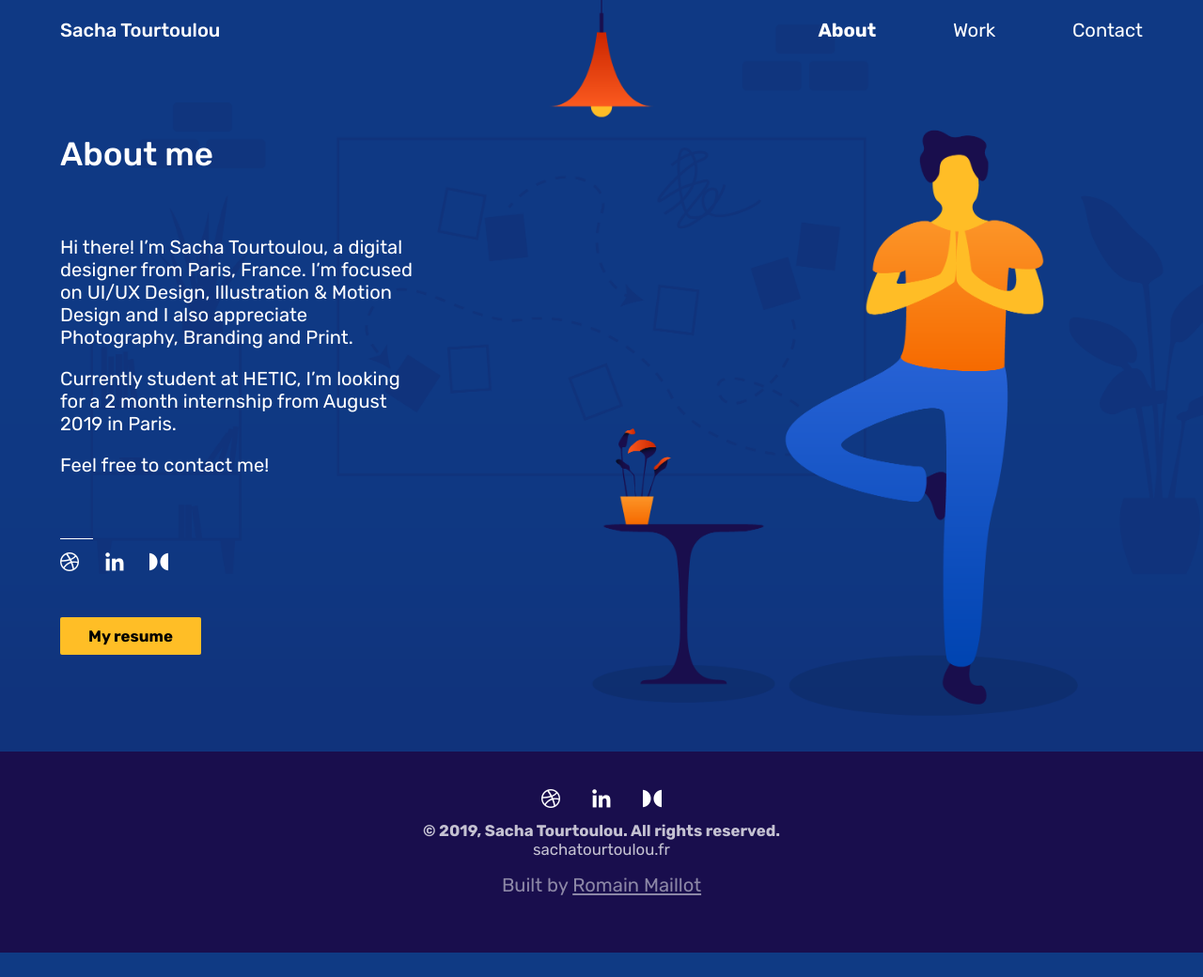
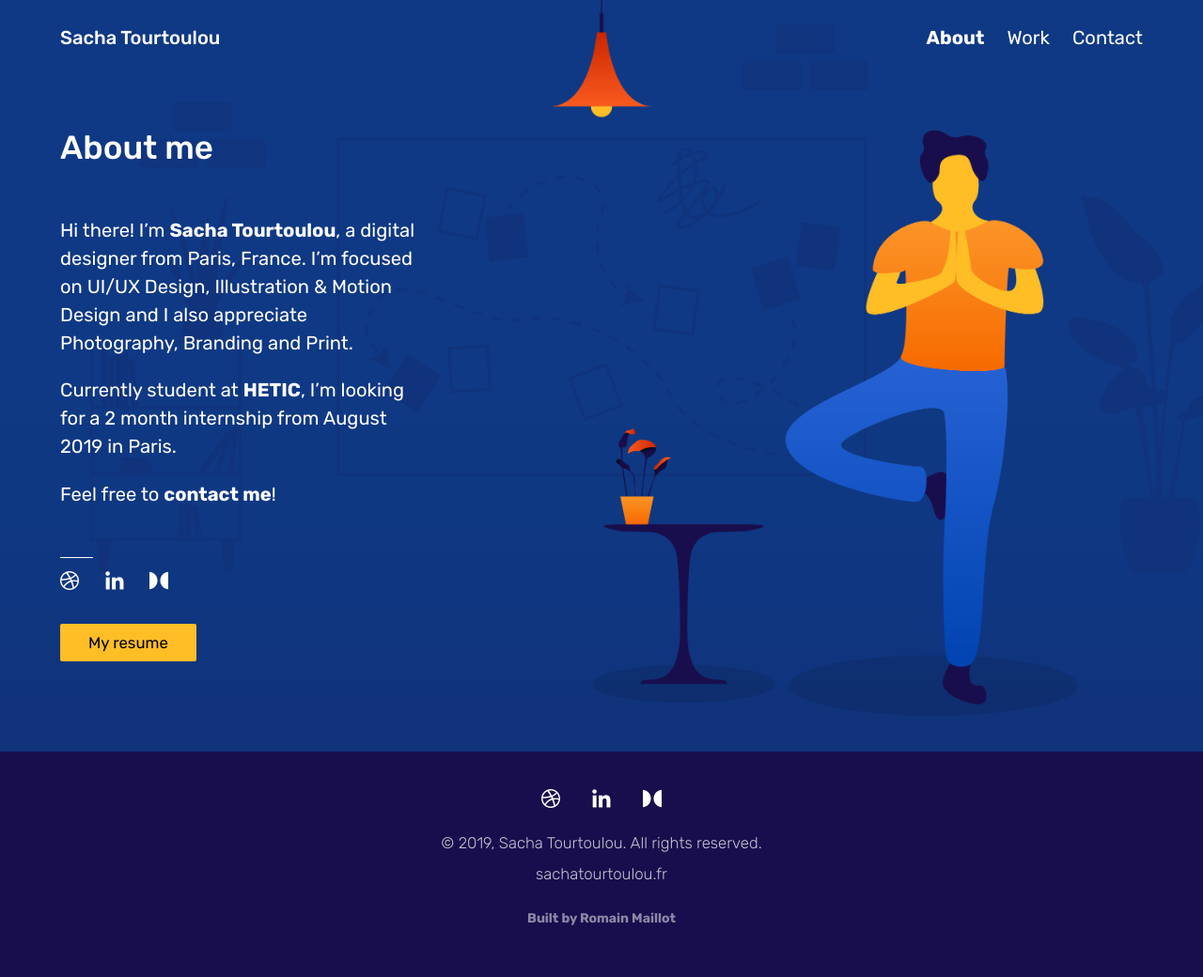
Before and after one commit to RomainMaillot/sachaTourtoulou-portfolio, a Gatsby site: page /about in a window 1280 px wide. Shown: the whole page at 94% size. Before the commit the page ends 1014 px from the top, so only its background shows below. Built offline with nearby package versions, Linux system fonts and the light colour scheme; Gatsby itself is replaced by a stand-in of ours.

Commit message:
:lipstick: Changing some ui from the designer

```diff
--- a/src/data/projects.json
+++ b/src/data/projects.json
@@ -4,13 +4,13 @@
         "theme": "UX / UI Design",
         "year": "2019",
         "role": "UX / UI designer",
-        "context": "This is an educational project carried out as part of my studies at HETIC. The subject was to create a digital project related to the Human in society. </br></br> With my team (composed of 6 people), we created an application that generates accessible journeys for people with disabilities. The challenge was to set up these people in order to develop an application that could be used on a daily basis."
+        "context": "This is an educational project carried out as part of my studies at HETIC. The subject was to create a digital project related to the Human in society. With my team (composed of 6 people), we created an application that generates accessible journeys for people with disabilities. The challenge was to set up these people in order to develop an application that could be used on a daily basis."
     },
     {
         "title": "Web app • 2018",
         "theme": "UX / UI Design & Branding",
         "year": "2018",
         "role": "UX / UI designer",
-        "context": "This is an educational project carried out as part of my studies at HETIC. The subject was to create a digital project related to the Human in society. </br></br> With my team (composed of 6 people), we created an application that generates accessible journeys for people with disabilities. The challenge was to set up these people in order to develop an application that could be used on a daily basis."
+        "context": "This is an educational project carried out as part of my studies at HETIC. The subject was to create a digital project related to the Human in society. With my team (composed of 6 people), we created an application that generates accessible journeys for people with disabilities. The challenge was to set up these people in order to develop an application that could be used on a daily basis."
     }
 ]
--- a/src/layouts/index.js
+++ b/src/layouts/index.js
@@ -66,9 +66,9 @@ const Layout = ({ children, location }) => (
           <containers.logo>
             <a href="https://dribbble.com/sachatourtoulou" target="_blank" rel="noopener noreferrer"><Img fixed={data.dribbble.childImageSharp.fixed} alt="Logo dribbble" /></a>
             <a href="https://www.linkedin.com/in/sachatourtoulou/" target="_blank" rel="noopener noreferrer"><Img fixed={data.linkedin.childImageSharp.fixed} alt="Logo linkedin" /></a>
-            <a href="#" rel="noopener noreferrer"><Img fixed={data.more.childImageSharp.fixed} alt="" /></a>
+            <a href="https://www.flickr.com/photos/sachatourtoulou/" target="_blank" rel="noopener noreferrer"><Img fixed={data.more.childImageSharp.fixed} alt="" /></a>
           </containers.logo>
-          <texts.footer bold>
+          <texts.footer>
             © {new Date().getFullYear()}, Sacha Tourtoulou. All rights reserved.
           </texts.footer>
           <texts.footer>
--- a/src/pages/about.js
+++ b/src/pages/about.js
@@ -40,16 +40,16 @@ const About = () => (
           <SEO title="About" />
           <texts.title>About me</texts.title>
           <div>
-            <texts.description>Hi there! I’m Sacha Tourtoulou, a digital designer from Paris, France. I’m focused on UI/UX Design, Illustration & Motion Design and I also appreciate Photography, Branding and Print.</texts.description>
-            <texts.description>Currently student at HETIC, I’m looking for a 2 month internship from August 2019 in Paris.</texts.description>
-            <texts.description>Feel free to contact me! </texts.description>
+            <texts.description>Hi there! I’m <span>Sacha Tourtoulou</span>, a digital designer from Paris, France. I’m focused on UI/UX Design, Illustration & Motion Design and I also appreciate Photography, Branding and Print.</texts.description>
+            <texts.description>Currently student at <span>HETIC</span>, I’m looking for a 2 month internship from August 2019 in Paris.</texts.description>
+            <texts.description>Feel free to <span>contact me</span>! </texts.description>
           </div>
           <containers.logos>
             <a href="https://dribbble.com/sachatourtoulou" target="_blank" rel="noopener noreferrer"><Img fixed={data.dribbble.childImageSharp.fixed} alt="Logo dribbble" /></a>
             <a href="https://www.linkedin.com/in/sachatourtoulou/" target="_blank" rel="noopener noreferrer"><Img fixed={data.linkedin.childImageSharp.fixed} alt="Logo linkedin" /></a>
-            <a href="#" target="_blank" rel="noopener noreferrer"><Img fixed={data.more.childImageSharp.fixed} alt="" /></a>
+            <a href="https://www.flickr.com/photos/sachatourtoulou/" target="_blank" rel="noopener noreferrer"><Img fixed={data.more.childImageSharp.fixed} alt="" /></a>
           </containers.logos>
-          <texts.button to="#" rel="noopener noreferrer">My resume</texts.button>
+          <texts.resume href="documents/resume.pdf" target="_blank" rel="noopener noreferrer">My resume</texts.resume>
         </containers.about>
       </BackgroundImage>
         )}
--- a/src/pages/index.js
+++ b/src/pages/index.js
@@ -27,7 +27,7 @@ const Home = () => (
                 >
           <containers.main>
             <SEO title="Home" description="This is my description." />
-            <texts.textBig>Hey! I’m Sacha, a digital designer from Paris, focused on UI/UX Design, Illustration & Motion Design. Currently student at HETIC. </texts.textBig>
+            <texts.textBig>Hey! I’m <span>Sacha</span>, a digital designer from Paris, focused on <span>UI/UX Design</span>, <span>Illustration</span> & <span>Motion Design</span>. Currently student at HETIC. </texts.textBig>
             <texts.button to="/work">See my work</texts.button>
           </containers.main>
         </BackgroundImage>
--- a/src/styles/constants.js
+++ b/src/styles/constants.js
@@ -5,6 +5,7 @@ const colors = {
     darkBlue: '#190E4D',
     grey: '#ECF0F1',
     yellow: '#FFBE26',
+    orange: '#EB4814',
     green: '#85E695',
     darkGrey: '#EEEEEE',
 }
--- a/src/styles/containers.js
+++ b/src/styles/containers.js
@@ -2,7 +2,7 @@ import styled from 'styled-components'
 import { colors, sizes, breakpoints } from './constants'
 
 const header = styled.header`
-    height: 8vh;
+    height: 10vh;
     width: 100vw;
     display: flex;
     flex-direction: row;
@@ -17,7 +17,7 @@ const nav = styled.nav`
     display: flex;
     flex-direction: row;
     justify-content: space-between;
-    width: 30%;
+    width: 20%;
     .menu-toggle {
         cursor: pointer;
         display: none;
@@ -93,7 +93,7 @@ const nav = styled.nav`
 const main = styled.main`
     width: 100%;
     height: 100vh;
-    padding: 20vh 0 2vh 0;
+    padding: 20vh 0 4vh 0;
     display: flex;
     flex-direction: column;
     align-items: center;
@@ -151,6 +151,7 @@ const contact = styled.main`
 
 const work = styled.div`
     width: 100%;
+    height: 100vh;
     padding: 15vh 5vw 10vh 5vw;
     display: flex;
     flex-direction: column;
@@ -190,7 +191,8 @@ const content = styled.main`
         margin-bottom: 10vh;
         p {
             margin-top: 10px;
-            font-size: 1rem;
+            font-size: ${sizes.description};
+            line-height: 30px;
         }
     }
     .next {
@@ -207,7 +209,7 @@ const content = styled.main`
 `
 
 const project = styled.div`
-    width: 90%;
+    width: 80%;
     margin-top: 5vh;
     display: flex;
     flex-direction: column;
@@ -223,7 +225,7 @@ const project = styled.div`
         position: relative;
     }
     .img-after {
-        width: 90%;
+        width: 80%;
         position: absolute;
         top: 5%;
         left: 105%;
@@ -248,6 +250,7 @@ const col = styled.div`
 
 const footer = styled.footer`
     display: flex;
+    height: 20vh;
     flex-direction: column;
     align-items: center;
     justify-content: space-between;
--- a/src/styles/texts.js
+++ b/src/styles/texts.js
@@ -25,10 +25,13 @@ const text = styled.p`
 const textBig = styled.p`
     font-size: ${sizes.textBig};
     color: white;
-    font-weight: bold;
     width: 50%;
     margin: 0;
     text-align: center;
+    line-height: 40px;
+    span {
+        font-weight: bold;
+    }
     @media (max-width: ${breakpoints.small}) {
         width: 80%;
         font-size: ${sizes.header}
@@ -37,26 +40,30 @@ const textBig = styled.p`
 
 const footer = styled.p`
     font-size: ${sizes.footer};
-    font-weight: ${props => props.bold ? '700' : 'normal'};
+    font-weight: 300;
     color: white;
     margin: 0;
     opacity: 0.75;
 `
 
 const credits = styled.p`
-    font-size: ${sizes.text};
-    font-weight: '700';
+    font-weight: bold;
     color: white;
     margin-top: 2vh;
     opacity: 0.5;
     a {
         color: white;
+        text-decoration: none;
     }
 `
 
 const description = styled.p`
     font-size: ${sizes.description};
     color: white;
+    line-height: 30px;
+    span {
+        font-weight: bold;
+    }
 `
 
 const button = styled(Link)`
@@ -67,11 +74,28 @@ const button = styled(Link)`
     vertical-align: center;
     background: ${colors.yellow};
     text-decoration: none;
-    font-weight: 700;
+    font-weight: normal;
     font-size: ${sizes.button};
+    position: relative;
+    transition: all 0.3s ease-in-out;
+    &::after {
+        content: "";
+        position: absolute;
+        top: 0;
+        left: 0;
+        width: 100%;
+        height: 100%;
+        background: ${colors.orange};
+        border-radius: 2px;
+        z-index: -10;
+    }
+    &:hover {
+        background: transparent;
+    }
 `
 
 const buttonProject = button.withComponent('div')
+const resume = button.withComponent('a')
 
 const submit = styled.button`
     color: black;
@@ -90,6 +114,7 @@ const submit = styled.button`
 const projectTitle = styled.h2`
     font-size: ${sizes.description};
     color: white;
+    font-weight: normal;
 `
 
 const formTitle = styled.h2`
@@ -100,7 +125,7 @@ const formTitle = styled.h2`
 
 const theme = styled.p`
     font-size: ${sizes.description};
-    font-weight: bold;
+    font-weight: normal;
     color: white;
     opacity: 0.5;
     margin: 0;
@@ -172,5 +197,6 @@ export {
     formTitle,
     submit,
     headerLink,
-    buttonProject
+    buttonProject,
+    resume
 }
```
Also changed, not shown: src/components/project.js (indentation only).
